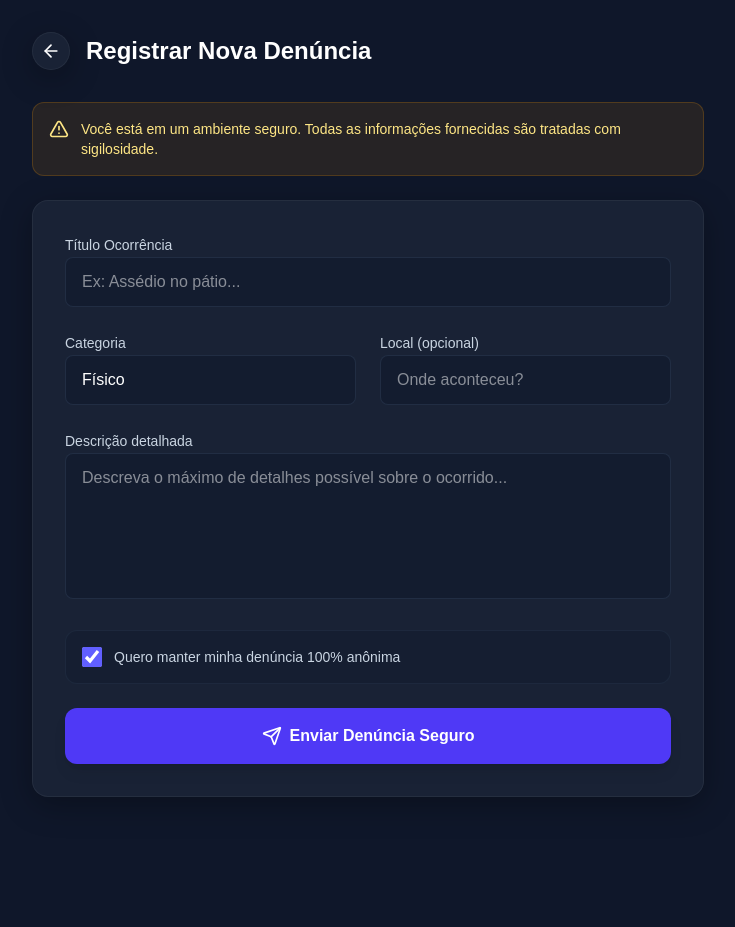
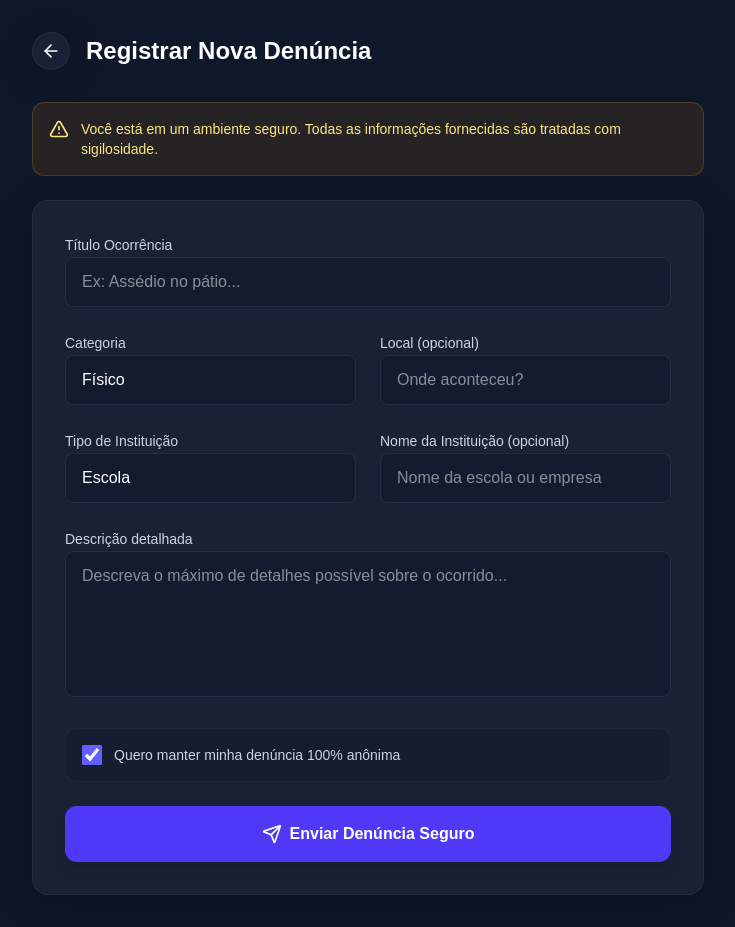
Before and after one commit to vascowlr/ShieldUp, a Next.js app in the folder frontend/: page /nova-denuncia in a window 1280 px wide. Shown: the whole page, without its empty margins (272-1007 px from the left). Before the commit the page ends 829 px from the top, so only its background shows below. Built offline with nearby package versions, Linux system fonts and the light colour scheme.

Commit message:
Filtro de denuncias

```diff
--- a/frontend/src/app/nova-denuncia/page.tsx
+++ b/frontend/src/app/nova-denuncia/page.tsx
@@ -10,6 +10,8 @@ export default function NovaDenuncia() {
         description: "",
         category: "Físico",
         location: "",
+        institutionType: "Escola",
+        institutionName: "",
         isAnonymous: true,
     });
 
@@ -100,6 +102,32 @@ export default function NovaDenuncia() {
                         </div>
                     </div>
 
+                    <div className="grid grid-cols-1 md:grid-cols-2 gap-6">
+                        <div className="space-y-2">
+                            <label className="text-sm font-medium text-slate-300">Tipo de Instituição</label>
+                            <select
+                                className="w-full bg-slate-900/50 border border-slate-700/50 rounded-lg px-4 py-3 text-white focus:outline-none focus:ring-2 focus:ring-indigo-500 transition-all appearance-none"
+                                value={formData.institutionType}
+                                onChange={(e) => setFormData({ ...formData, institutionType: e.target.value })}
+                            >
+                                <option value="Escola">Escola</option>
+                                <option value="Empresa">Empresa</option>
+                                <option value="Outro">Outro</option>
+                            </select>
+                        </div>
+
+                        <div className="space-y-2">
+                            <label className="text-sm font-medium text-slate-300">Nome da Instituição (opcional)</label>
+                            <input
+                                type="text"
+                                placeholder="Nome da escola ou empresa"
+                                className="w-full bg-slate-900/50 border border-slate-700/50 rounded-lg px-4 py-3 text-white focus:outline-none focus:ring-2 focus:ring-indigo-500 transition-all"
+                                value={formData.institutionName}
+                                onChange={(e) => setFormData({ ...formData, institutionName: e.target.value })}
+                            />
+                        </div>
+                    </div>
+
                     <div className="space-y-2">
                         <label className="text-sm font-medium text-slate-300">Descrição detalhada</label>
                         <textarea
--- a/frontend/src/app/page.tsx
+++ b/frontend/src/app/page.tsx
@@ -10,6 +10,8 @@ export default function Home() {
       description: "Um grupo de alunos mais velhos estava intimidando alunos menores no pátio durante o intervalo.",
       category: "Físico",
       location: "Pátio Principal",
+      institutionType: "Escola",
+      institutionName: "Escola Estadual São Pedro",
       isAnonymous: true,
       authorName: "Anônimo",
       date: new Date().toISOString()
@@ -19,6 +21,8 @@ export default function Home() {
       title: "Mensagens ofensivas",
       description: "Tomei conhecimento sobre mensagens de ódio e cyberbullying sendo espalhadas em um grupo escolar público.",
       category: "Cyberbullying",
+      institutionType: "Empresa",
+      institutionName: "Tech Solutions S.A.",
       isAnonymous: false,
       authorName: "João S.",
       date: new Date(Date.now() - 86400000).toISOString()
@@ -29,6 +33,8 @@ export default function Home() {
       description: "Uma aluna tem sido sistematicamente excluída das atividades em grupo e isolada durante o recreio.",
       category: "Social",
       location: "Sala 204",
+      institutionType: "Escola",
+      institutionName: "Colégio Santa Maria",
       isAnonymous: true,
       authorName: "Anônimo",
       date: new Date(Date.now() - 172800000).toISOString()
--- a/frontend/src/components/ReportFeed.tsx
+++ b/frontend/src/components/ReportFeed.tsx
@@ -1,7 +1,7 @@
 'use client';
 
 import { useState } from 'react';
-import { ShieldAlert, Clock, MapPin, User, Tag, Search, Filter } from 'lucide-react';
+import { ShieldAlert, Clock, MapPin, User, Tag, Search, Filter, Building2 } from 'lucide-react';
 
 type Report = {
     id: string;
@@ -9,6 +9,8 @@ type Report = {
     description: string;
     category: string;
     location?: string;
+    institutionType?: string;
+    institutionName?: string;
     isAnonymous: boolean;
     authorName: string;
     date: string;
@@ -17,15 +19,20 @@ type Report = {
 export default function ReportFeed({ reports, loading }: { reports: Report[], loading: boolean }) {
     const [searchTerm, setSearchTerm] = useState('');
     const [filterCategory, setFilterCategory] = useState('Todas');
+    const [filterInstitutionType, setFilterInstitutionType] = useState('Todas');
 
     const filteredReports = reports.filter(report => {
-        const matchesSearch = report.title.toLowerCase().includes(searchTerm.toLowerCase()) ||
+        const matchesSearch = Boolean(
+            report.title.toLowerCase().includes(searchTerm.toLowerCase()) ||
             report.description.toLowerCase().includes(searchTerm.toLowerCase()) ||
-            (report.location && report.location.toLowerCase().includes(searchTerm.toLowerCase()));
+            (report.location?.toLowerCase().includes(searchTerm.toLowerCase())) ||
+            (report.institutionName?.toLowerCase().includes(searchTerm.toLowerCase()))
+        );
 
         const matchesCategory = filterCategory === 'Todas' || report.category === filterCategory;
+        const matchesInstitution = filterInstitutionType === 'Todas' || report.institutionType === filterInstitutionType;
 
-        return matchesSearch && matchesCategory;
+        return matchesSearch && matchesCategory && matchesInstitution;
     });
 
     if (loading) {
@@ -77,6 +84,19 @@ export default function ReportFeed({ reports, loading }: { reports: Report[], lo
                         <option value="Outro">Outro</option>
                     </select>
                 </div>
+                <div className="relative sm:w-48">
+                    <Building2 className="absolute left-3 top-1/2 transform -translate-y-1/2 w-4 h-4 text-slate-400 z-10" />
+                    <select
+                        className="w-full bg-slate-900/50 border border-slate-700/50 rounded-lg pl-9 pr-4 py-2.5 text-sm text-white focus:outline-none focus:ring-2 focus:ring-indigo-500 transition-all appearance-none"
+                        value={filterInstitutionType}
+                        onChange={(e) => setFilterInstitutionType(e.target.value)}
+                    >
+                        <option value="Todas">Todas Instituições</option>
+                        <option value="Escola">Escolas</option>
+                        <option value="Empresa">Empresas</option>
+                        <option value="Outro">Outras</option>
+                    </select>
+                </div>
             </div>
 
             {filteredReports.length === 0 ? (
@@ -112,9 +132,15 @@ export default function ReportFeed({ reports, loading }: { reports: Report[], lo
                                         {report.location}
                                     </div>
                                 )}
+                                {report.institutionName && (
+                                    <div className="flex items-center gap-1.5 bg-slate-900/50 px-2 py-1 rounded-md">
+                                        <Building2 className="w-3.5 h-3.5" />
+                                        {report.institutionName} ({report.institutionType})
+                                    </div>
+                                )}
                                 <div className="flex items-center gap-1.5 bg-slate-900/50 px-2 py-1 rounded-md">
                                     <Clock className="w-3.5 h-3.5" />
-                                    {new Date(report.date).toLocaleDateString('pt-BR')} as {new Date(report.date).toLocaleTimeString('pt-BR', { hour: '2-digit', minute: '2-digit' })}
+                                    {new Date(report.date).toLocaleDateString('pt-BR')} às {new Date(report.date).toLocaleTimeString('pt-BR', { hour: '2-digit', minute: '2-digit' })}
                                 </div>
                             </div>
                         </div>
```
